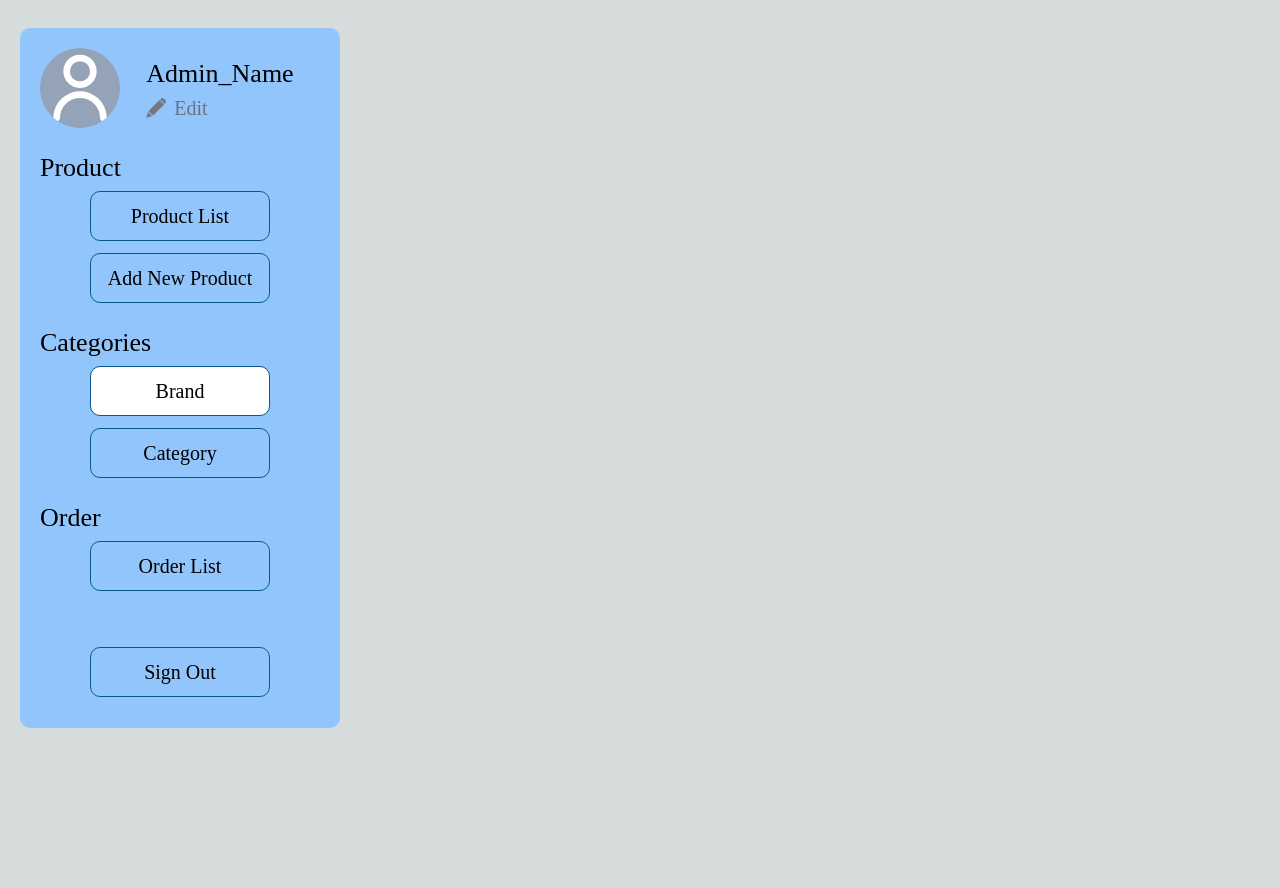
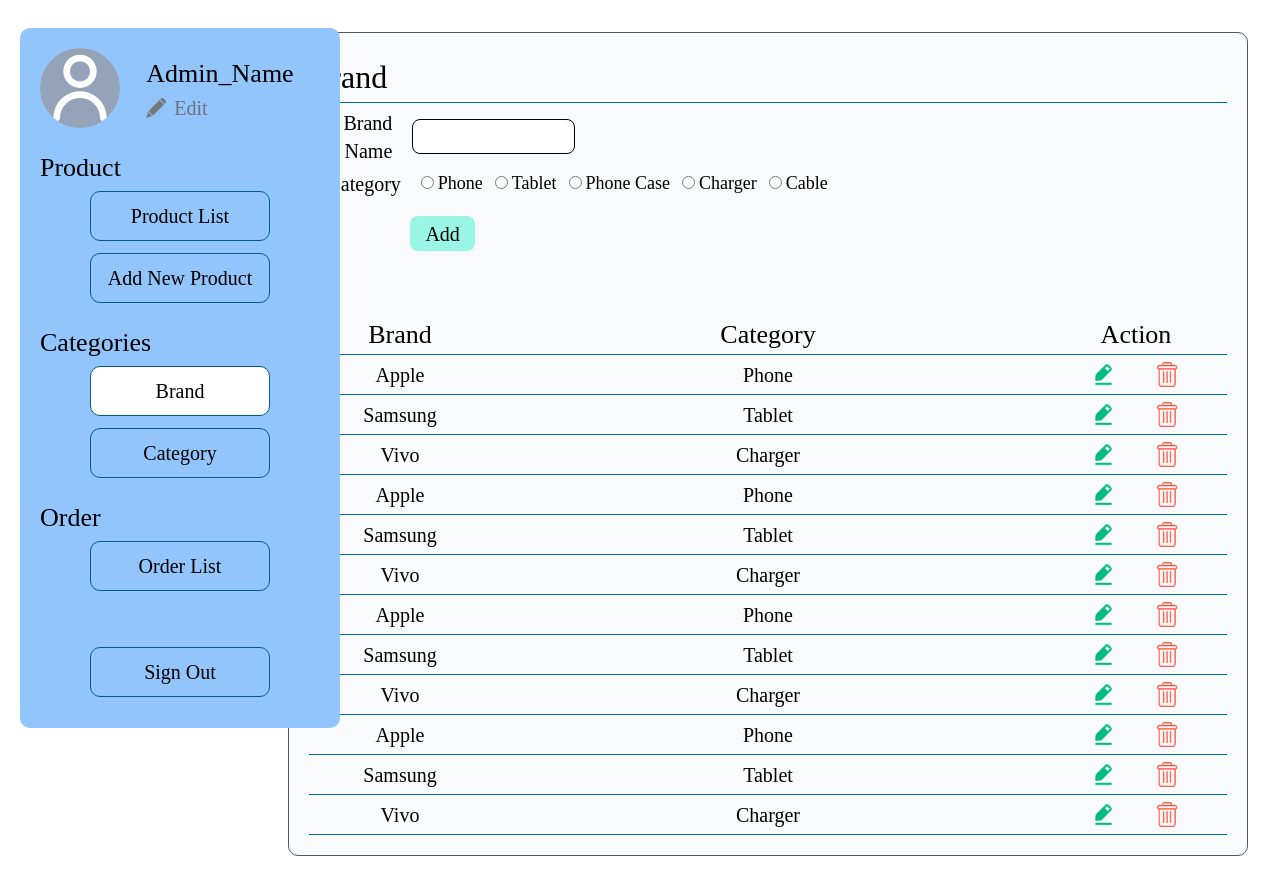
Before and after one commit to Cresswell-0301/fyp-admin, a Next.js app: page /brand_page in a window 1280 px wide. Before the commit the page ends 800 px from the top, so only its background shows below. Built offline with nearby package versions, Linux system fonts and the light colour scheme.

Commit message:
brand page update

```diff
--- a/pages/brand_page.js
+++ b/pages/brand_page.js
@@ -1,12 +1,142 @@
+import { useEffect, useState } from 'react';
 import LeftBar from "./leftbar"
 
 export default function Brand() {
     const customClasses = 'bg-white';
     const Page = 'brand_page';  // Set the active page dynamically
+    const [items, setItems] = useState([]);
+    const [brandName, setBrandName] = useState('');
+    const [category, setCategory] = useState('');
+
+    const data = [  // declare the database data here to print the data
+        { Id: 1, name1: "Apple", name2: "Phone" },
+        { Id: 2, name1: "Samsung", name2: "Tablet" },
+        { Id: 3, name1: "Vivo", name2: "Charger" },
+        { Id: 4, name1: "Apple", name2: "Phone" },
+        { Id: 5, name1: "Samsung", name2: "Tablet" },
+        { Id: 6, name1: "Vivo", name2: "Charger" },
+        { Id: 7, name1: "Apple", name2: "Phone" },
+        { Id: 8, name1: "Samsung", name2: "Tablet" },
+        { Id: 9, name1: "Vivo", name2: "Charger" },
+        { Id: 10, name1: "Apple", name2: "Phone" },
+        { Id: 11, name1: "Samsung", name2: "Tablet" },
+        { Id: 12, name1: "Vivo", name2: "Charger" },
+    ];
+
+    useEffect(() => {
+        setItems(data);
+    }, []);
+
+    // Function edit button
+    const handleEdit = (id) => {
+        console.log(`Edit button clicked for item with ID: ${id}`);
+    };
+
+    // Function delete button
+    const handleDelete = (id) => {
+        console.log(`Delete button clicked for item with ID: ${id}`);
+
+        // If you want to update the state and remove the item from the list, you can use setItems like this:
+        setItems((prevItems) => prevItems.filter((item) => item.Id !== id));
+    };
+
+    const handleFormSubmit = (event) => {
+        event.preventDefault();
+
+        // Validate form inputs if needed
+
+        // Create a new item based on form inputs
+        const newItem = {
+            Id: items.length + 1, // You may want to use a better way to generate unique IDs
+            name1: brandName,
+            name2: category,
+        };
+
+        // Update the state with the new item
+        setItems((prevItems) => [...prevItems, newItem]);
+
+        // Reset form inputs
+        setBrandName('');
+        setCategory('');
+
+        // Force a re-render by triggering a state change
+        setItems((prevItems) => [...prevItems]);
+    };
 
     return(
-        <div>
+        <div className="bg-white w-auto h-auto flex flex-row">
             <LeftBar customClasses={customClasses} activePage={Page} />
+
+            <div className="bg-white text-black w-4/5 min-h-screen h-auto p-8 ml-[20%]">
+                <div id="ContinueShow" className="w-full h-full flex flex-col p-5 bg-gray-50 rounded-[10px] border border-zinc-600">
+                    <h1 className="w-full h-[50px] text-black text-[32px] font-normal font-['Poppins'] border-b-[1px] border-sky-700">Brand</h1>
+
+                    <form method="POST" onSubmit={handleFormSubmit}>
+                        <div className="flex flex-row w-full h-[35px] mt-4 items-center">
+                            <h2 className="w-[10%] text-xl text-right font-normal font-['Poppins']">Brand Name</h2>
+                            <div className="flex flex-row pl-5 w-full h-full">
+                                <input type="text" id="productName" className="w-[20%] border-[1px] border-black rounded-lg pl-2 pr-2" value={brandName} onChange={(e) => setBrandName(e.target.value)} required />
+                            </div>
+                        </div>
+
+                        <div className="flex flex-row w-full min-h-[30px] h-auto mt-4">
+                            <h2 className="w-[10%] text-xl text-right font-normal font-['Poppins']">Category</h2>
+                            <div className="flex flex-row pl-5 w-[50%] h-full text-[18px] font-normal font-['Poppins']">
+
+                                <label className="min-w-[10%] w-auto cursor-pointer hover:font-semibold mr-3">
+                                    <input type="radio" name="category" value="Phone" className="cursor-pointer mr-1" checked={category === "Phone"} onChange={() => setCategory("Phone")} required />Phone
+                                </label>
+
+                                <label className="min-w-[10%] w-auto cursor-pointer hover:font-semibold mr-3">
+                                    <input type="radio" name="category" value="Tablet" className="cursor-pointer mr-1" checked={category === "Tablet"} onChange={() => setCategory("Tablet")} required />Tablet
+                                </label>
+
+                                <label className="min-w-[10%] w-auto cursor-pointer hover:font-semibold mr-3">
+                                    <input type="radio" name="category" value="PhoneCase" className="cursor-pointer mr-1" checked={category === "PhoneCase"} onChange={() => setCategory("PhoneCase")} required />Phone Case
+                                </label>
+
+                                <label className="min-w-[10%] w-auto cursor-pointer hover:font-semibold mr-3">
+                                    <input type="radio" name="category" value="Charger" className="cursor-pointer mr-1" checked={category === "Charger"} onChange={() => setCategory("Charger")} required />Charger
+                                </label>
+
+                                <label className="min-w-[10%] w-auto cursor-pointer hover:font-semibold mr-3">
+                                    <input type="radio" name="category" value="Cable" className="cursor-pointer mr-1" checked={category === "Cable"} onChange={() => setCategory("Cable")} required />Cable
+                                </label>
+                            </div>
+                        </div>
+
+                        <div className="flex flex-row w-full h-[35px] mt-4 pl-[11%] items-center">
+                            <button type="submit" className="w-[8%] h-full bg-teal-200 rounded-lg text-center text-black text-[20px] font-normal font-['Poppins'] hover:bg-teal-400 hover:text-white">Add</button>
+                        </div>
+                    </form>
+
+                    <div className="pt-16 flex flex-row w-full h-fit border-b-[1px] border-sky-700 gap-1">
+                        <h2 className="w-1/5 text-center text-black text-[26px] font-normal font-['Poppins']">Brand</h2>
+                        <h2 className="w-3/5 text-center text-black text-[26px] font-normal font-['Poppins']">Category</h2>
+                        <h2 className="w-1/5 text-center text-black text-[26px] font-normal font-['Poppins']">Action</h2>
+                    </div>
+
+                    {items.map(({ Id, name1, name2 }) => (
+                        <div key={Id} className="flex flex-row w-full h-[40px] border-b-[1px] border-sky-700 gap-1 items-center">
+                            <h2 className="w-1/5 text-center text-black text-[20px] font-normal font-['Poppins']">{name1}</h2>
+
+                            <h2 className="w-3/5 text-center text-black text-[20px] font-normal font-['Poppins']">{name2}</h2>
+
+                            <div className="w-1/5 flex flex-row justify-center gap-9">
+                                <button className="w-[25px] h-fit edit-btn" id={`edit-btn-${Id}`} title="Edit" onClick={() => handleEdit(Id)}>
+                                    <img src="Edit_Icon_Green.png" alt="Edit Icon" />
+                                </button>
+
+                                <button className="w-[30px] h-fit pl-[5px] delete-btn" id={`delete-btn-${Id}`} title="Delete" onClick={() => handleDelete(Id)}>
+                                    <img src="Delete.png" alt="Delete Icon" />
+                                </button>
+                            </div>
+                        </div>
+                    ))}
+
+                </div>
+
+            </div>
         </div>
     )
 }
```
